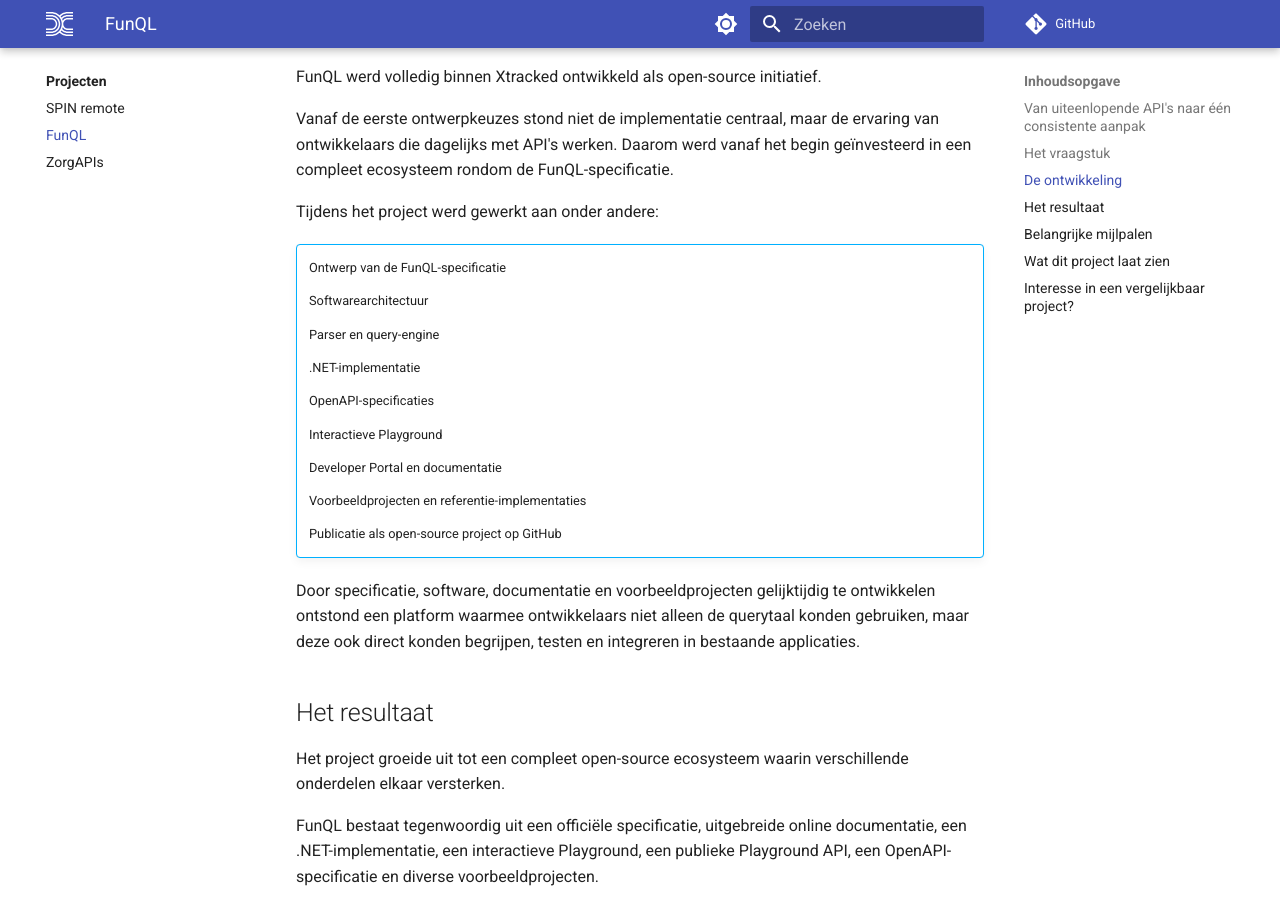
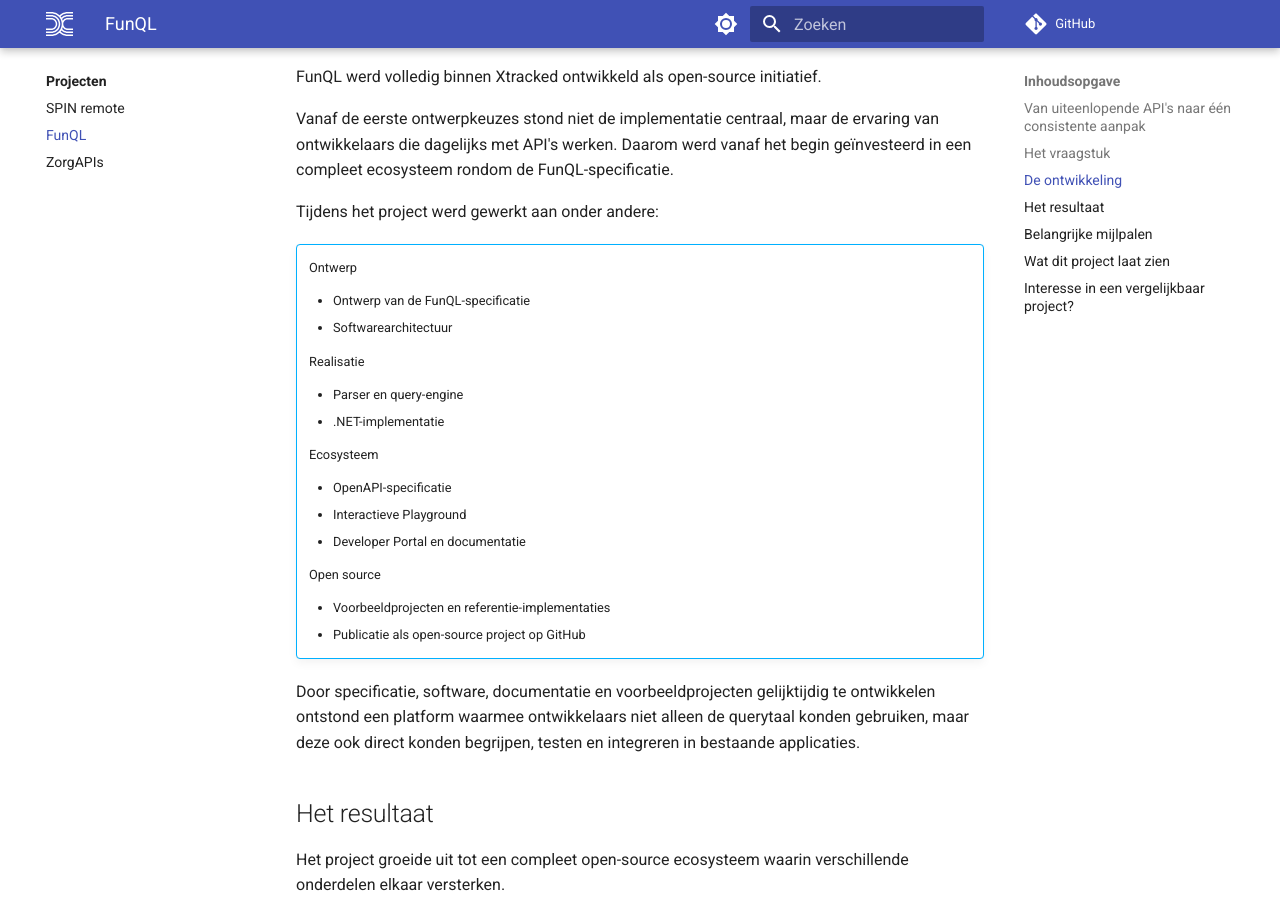
Before and after one commit to xtracked/website, an MkDocs documentation site: the page built from docs/projecten/funql.md, in a window 1280 px wide and 900 px high, scrolled down 2442 px. Built offline with MkDocs 1.6.1 and Material for MkDocs 9.7.7, drawn with Linux system fonts in a browser that asks for light colours; comment, search, counter and statistics services are not loaded.

Commit message:
Improve structure of the FunQL development overview

```diff
--- a/docs/projecten/funql.md
+++ b/docs/projecten/funql.md
@@ -59,23 +59,26 @@ Tijdens het project werd gewerkt aan onder andere:
 
 !!! abstract ""
 
-    Ontwerp van de FunQL-specificatie
+    Ontwerp
 
-    Softwarearchitectuur
+    - Ontwerp van de FunQL-specificatie
+    - Softwarearchitectuur
 
-    Parser en query-engine
+    Realisatie
 
-    .NET-implementatie
+    - Parser en query-engine
+    - .NET-implementatie
 
-    OpenAPI-specificaties
+    Ecosysteem
 
-    Interactieve Playground
+    - OpenAPI-specificatie
+    - Interactieve Playground
+    - Developer Portal en documentatie
 
-    Developer Portal en documentatie
+    Open source
 
-    Voorbeeldprojecten en referentie-implementaties
-
-    Publicatie als open-source project op GitHub
+    - Voorbeeldprojecten en referentie-implementaties
+    - Publicatie als open-source project op GitHub
 
 Door specificatie, software, documentatie en voorbeeldprojecten gelijktijdig te ontwikkelen ontstond een platform
 waarmee ontwikkelaars niet alleen de querytaal konden gebruiken, maar deze ook direct konden begrijpen, testen en
```
